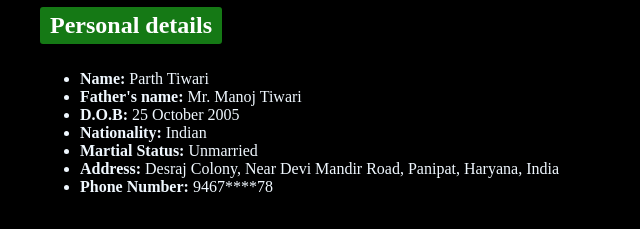
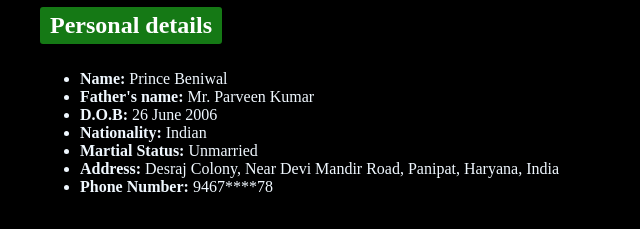
Before and after one commit to princebeniwal01/prince, a plain HTML site: page index.html in a window 1280 px wide. Shown: the part 1582-1811 px from the top of the page, 0-640 px from the left. Drawn offline with Linux system fonts and the light colour scheme.

Commit message:
Update index.html

```diff
--- a/index.html
+++ b/index.html
@@ -82,9 +82,9 @@
     <br>
     <h2>Personal details</h2>
     <ul>
-        <li><b>Name:</b> Parth Tiwari</li>
-        <li><b>Father's name:</b> Mr. Manoj Tiwari</li>
-        <li><b>D.O.B:</b> 25 October 2005</li>
+        <li><b>Name:</b> Prince Beniwal</li>
+        <li><b>Father's name:</b> Mr. Parveen Kumar</li>
+        <li><b>D.O.B:</b> 26 June 2006</li>
         <li><b>Nationality:</b> Indian</li>
         <li><b>Martial Status:</b> Unmarried</li>
         <li><b>Address:</b> Desraj Colony, Near Devi Mandir Road, Panipat, Haryana, India</li>
```
